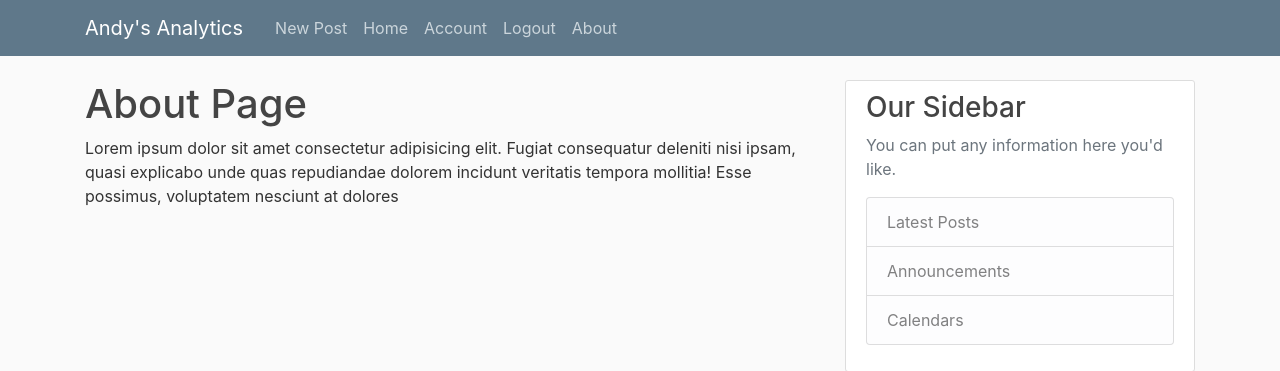
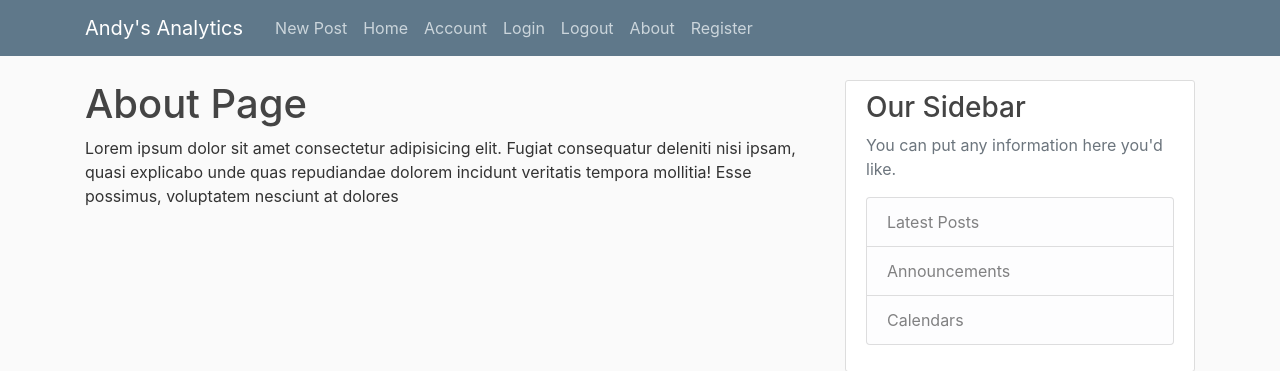
Before and after one commit to bhavyakundra/Blog-Site, a Flask app: page /about in a window 1280 px wide. Shown: the top 371 px of the page. Run offline with Flask 2, Linux system fonts and the light colour scheme; a user stored in the database is signed in; parts of the project's set-up code (start-up, migrations or seed data) failed here and were passed over; some libraries are stand-ins or nearby versions.

Commit message:
813-layout

```diff
--- a/flask_blog_andy/flaskblog/templates/layout.html
+++ b/flask_blog_andy/flaskblog/templates/layout.html
@@ -29,8 +29,10 @@
               <a class="nav-item nav-link" href="{{ url_for('posts.new_post') }}">New Post</a>
               <a class="nav-item nav-link" href="{{ url_for('main.home') }}">Home</a>
               <a class="nav-item nav-link" href="{{ url_for('users.account') }}">Account</a>
+              <a class="nav-item nav-link" href="{{ url_for('users.login') }}">Login</a>
               <a class="nav-item nav-link" href="{{ url_for('users.logout') }}">Logout</a>
                <a class="nav-item nav-link" href="{{ url_for('main.about') }}">About</a>
+              <a class="nav-item nav-link" href="{{ url_for('users.register') }}">Register</a>
 
             </div>
             <!-- Navbar Right Side -->
@@ -43,9 +45,10 @@
                 {% if current_user.is_admin %}
                   <a class="nav-item nav-link" href="{{ url_for('admin.admin_page') }}">Admin Page</a>
                 {% endif %}
-              {% else %}
+              {% else %}<!--
                 <a class="nav-item nav-link" href="{{ url_for('users.login') }}">Login</a>
                 <a class="nav-item nav-link" href="{{ url_for('users.register') }}">Register</a>
+              -->
               {% endif %}
             </div>
           </div>
```
